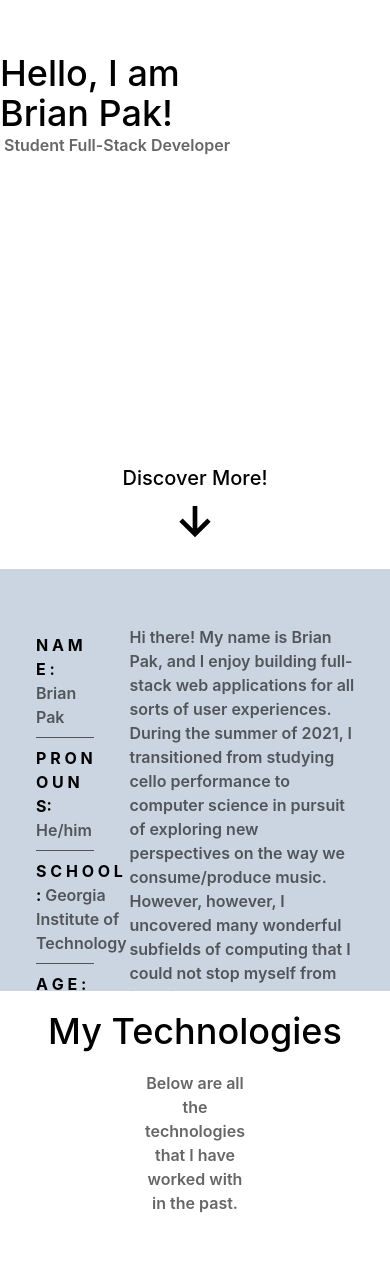
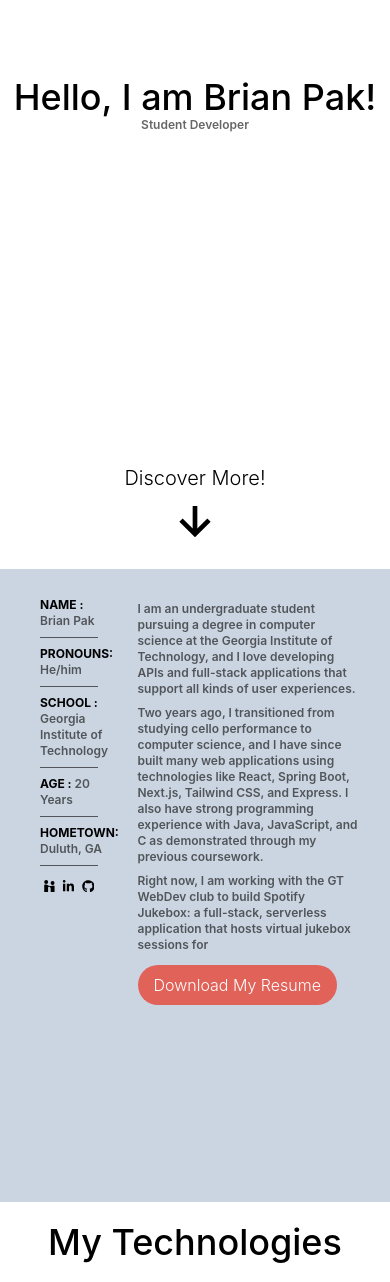
Before and after one commit to brianpak2402/site, a Next.js app: page / in a window 390 px wide. Shown: the part 275-1557 px from the top of the page. Built offline with nearby package versions, Linux system fonts and the light colour scheme; what tailwindcss-animation-delay would draw is missing.

Commit message:
begin adjusting css for mobile

```diff
--- a/app/HorizontalCarousel.tsx
+++ b/app/HorizontalCarousel.tsx
@@ -11,7 +11,6 @@ import TailwindLogo from '../public/images/tailwind-logo.png';
 import SpotifyAPILogo from '../public/images/spotify-api-logo.png';
 import TypeScriptLogo from '../public/images/typescript-logo.png';
 import ChakraUILogo from '../public/images/chakra-ui-logo.png';
-import WebSocketsLogo from '../public/images/websocket-logo.png';
 import FramerMotionLogo from '../public/images/framer-motion-logo.png';
 
 const images:StaticImageData[] = [
@@ -22,7 +21,6 @@ const images:StaticImageData[] = [
   AxiosLogo,
   SpringBootLogo,
   SpotifyAPILogo,
-  WebSocketsLogo,
   ReactLogo,
   JavaScriptLogo,
   TypeScriptLogo,
@@ -37,7 +35,7 @@ export default function HorizontalCarousel() {
       <ul className='w-screen flex flex-nowrap items-center self-center ml-0 animate-scrollHorizontal'>
         {imagesToRender.map((image, i) =>
           <li key={i} className='flex justify-center items-center flex-shrink-0 my-2 px-3 transition duration-300 ease-in-out hover:-translate-y-2'>
-            <Image src={image} alt='tech-logo' width={i%images.length < 8 ? 80 : 60} className='w-full h-full transition duration-500 grayscale hover:grayscale-0'/>
+            <Image src={image} alt='tech-logo' width={i%images.length < 7 ? 80 : 60} className='w-full h-full transition duration-500 grayscale hover:grayscale-0'/>
           </li>
         )}
       </ul>
--- a/app/page.tsx
+++ b/app/page.tsx
@@ -1,23 +1,24 @@
+/* eslint-disable react/no-unescaped-entities */
 "use client";
 
 import Link from 'next/link';
 import { motion } from 'framer-motion';
 import { useRef } from 'react';
 import HorizontalCarousel from './HorizontalCarousel';
-import Navbar from './Navbar';
 
 import { FaLinkedinIn, FaGithub } from 'react-icons/fa';
 import { BiDownArrowAlt } from 'react-icons/bi';
+import { SiHandshake } from 'react-icons/si';
 
 
 // eventually replace title with my image.
 export default function Home() {
-  const techSection = useRef<null | HTMLElement>(null);
+  const aboutSection = useRef<null | HTMLElement>(null);
 
   return (
     <main className="flex flex-col">
       <section className='flex flex-col h-screen w-screen justify-center'>
-        <div className='flex flex-col items-end box-border mr-40 mt-auto' >
+        <div className='flex flex-col items-center md:items-end box-border md:mr-40 mt-auto' >
           <motion.h1
             animate={{ opacity: [0, 1], y: [200, 0] }}
             transition={{ type: "tween", duration: 1, ease: "easeInOut"}}
@@ -28,7 +29,7 @@ export default function Home() {
             animate={{ opacity: [0,1], y:[200,0] }}
             transition={{ type: "tween", duration: 1.20, ease: "easeInOut"}}
           >
-            Student Full-Stack Developer
+            Student Developer
           </motion.p>
         </div>
         <motion.button
@@ -36,68 +37,78 @@ export default function Home() {
           animate={{ opacity: [0, 1]}}
           transition={{ type: "tween", duration: 0.5, delay: 1.5}}
           onClick={() => {
-            techSection!.current!.scrollIntoView({ behavior: "smooth" });
+            aboutSection!.current!.scrollIntoView({ behavior: "smooth" });
           }}
         >
           <h4>Discover More!</h4>
           <BiDownArrowAlt className='h-14 w-14'/>
         </motion.button>
       </section>
-      <section id="about" className='h-screen/2'>
-        <div className='flex flex-row self-center bg-slate-300 h-full w-full py-14 pt-10 pb-16 justify-between'>
-          <div className='m-4 items-start w-1/4 px-5'>
+      <section id="about" className='h-screen-3/4 md:h-screen/2' ref={aboutSection}>
+        <div className='flex flex-row self-center bg-slate-300 h-full w-full justify-between'>
+          <div className='m-5 items-start w-1/4 px-5'>
             <ul className='roboto-mono'>
               <motion.li
                 className='py-2 flex flex-row border-b border-b-black/60'
                 whileInView={{ opacity: [0, 1], x: [-200, 0] }}
-                transition={{ type: "tween", duration: 0.6, ease: "easeOut" }}
+                transition={{ type: "tween", duration: 0.5, ease: "easeOut" }}
                 viewport={{ once: true }}
               >
-                <p> <strong className='text-black'>N A M E : </strong> Brian Pak</p>
+                <p> <strong className='text-black'>NAME : </strong> Brian Pak</p>
               </motion.li>
               <motion.li
                 className='py-2 flex flex-row border-b border-b-black/60'
                 whileInView={{ opacity: [0,1], x: [-200, 0] }}
-                transition={{ type:"tween", duration: 0.6, ease: "easeOut" }}
+                transition={{ type:"tween", duration: 0.5, ease: "easeOut" }}
                 viewport={{ once: true }}
               >
-                <p> <strong className='text-black'>P R O N O U N S: </strong> He/him</p>
+                <p> <strong className='text-black'>PRONOUNS: </strong> He/him</p>
               </motion.li>
               <motion.li
                 className='py-2 flex flex-row border-b border-b-black/60'
                 whileInView={{ opacity: [0, 1], x: [-200, 0] }}
-                transition={{ type: "tween", duration: 0.6, ease: "easeOut" }}
+                transition={{ type: "tween", duration: 0.5, ease: "easeOut" }}
                 viewport={{ once: true }}
               >
-                <p> <strong className='text-black'>S C H O O L : </strong> Georgia Institute of Technology</p>
+                <p> <strong className='text-black'>SCHOOL : </strong> Georgia Institute of Technology</p>
               </motion.li>
               <motion.li
                 className='py-2 flex flex-row border-b border-b-black/60'
                 whileInView={{ opacity: [0, 1], x: [-200, 0] }}
-                transition={{ type: "tween", duration: 0.6, ease: "easeOut" }}
+                transition={{ type: "tween", duration: 0.5, ease: "easeOut" }}
                 viewport={{ once: true }}
               >
-                <p> <strong className='text-black'>A G E : </strong> 20 Years </p>
+                <p> <strong className='text-black'>AGE : </strong> 20 Years </p>
               </motion.li>
               <motion.li
                 className='py-2 flex flex-row border-b border-b-black/60'
                 whileInView={{ opacity: [0, 1], x: [-200, 0] }}
-                transition={{ type: "tween", duration: 0.6, ease: "easeOut" }}
+                transition={{ type: "tween", duration: 0.5, ease: "easeOut" }}
                 viewport={{ once: true }}
               >
-                <p> <strong className='text-black'>H O M E T O W N: </strong> Duluth, GA </p>
+                <p> <strong className='text-black'>HOMETOWN: </strong> Duluth, GA </p>
               </motion.li>
             </ul>
-            <div className='flex flex-row justify-evenly self-center pt-4'>
+            <div className='flex flex-row justify-evenly self-center md:pt-4'>
               <motion.button
                 className='w-10 h-10 hover:rounded-full'
                 whileInView={{ opacity: [0, 1], x: [-100, 0]}}
-                transition={{ type: "tween", duration: 0.6, ease: "easeOut" }}
+                transition={{ type: "tween", duration: 0.5, ease: "easeOut" }}
+                viewport={{ once: true }}
+              >
+                <Link href='https://gatech.joinhandshake.com/stu/users/37132762' className='flex justify-center duration-300 ease-in-out hover:-translate-y-1 hover:scale-110'>
+                  <SiHandshake className='h-full w-2/3'/>
+                </Link>
+              </motion.button>
+              <motion.button
+                className='w-10 h-10 hover:rounded-full'
+                whileInView={{ opacity: [0, 1], x: [-100, 0]}}
+                transition={{ type: "tween", duration: 0.5, ease: "easeOut" }}
                 viewport={{ once: true }}
               >
                 <Link
                   href='https://www.linkedin.com/in/brianpakk/'
-                  className='flex justify-center transition duration-300 ease-in-out hover:-translate-y-1 hover:scale-110'
+                  className='flex justify-center duration-300 ease-in-out hover:-translate-y-1 hover:scale-110'
                 >
                   <FaLinkedinIn className='h-full w-2/3'/>
                 </Link>
@@ -105,79 +116,81 @@ export default function Home() {
               <motion.button
                 className='w-10 h-10 hover:rounded-full'
                 whileInView={{ opacity: [0, 1], x: [-100, 0]}}
-                transition={{ type: "tween", duration: 0.6, ease: "easeOut" }}
+                transition={{ type: "tween", duration: 0.5, ease: "easeOut" }}
                 viewport={{ once: true }}
               >
-                <Link href='https://github.com/brianpak2402' className='flex justify-center transition duration-300 ease-in-out hover:-translate-y-1 hover:scale-110'>
+                <Link href='https://github.com/brianpak2402' className='flex justify-center duration-300 ease-in-out hover:-translate-y-1 hover:scale-110'>
                   <FaGithub  className='h-full w-2/3'/>
                 </Link>
               </motion.button>
             </div>
           </div>
-          <div className='mt-4 mr-8 w-3/4'>
+          <div className='mr-8 py-6 w-3/4'>
             <motion.p
-              className='mb-3'
+              className='my-2'
               whileInView={{ opacity:[0,1], y: [200,0]}}
-              transition={{ type: "tween", duration:1.05, ease: "easeOut" }}
+              transition={{ type: "tween", duration:0.6, ease: "easeOut" }}
               viewport={{ once: true }}
             >
-              Hi there! My name is Brian Pak, and I enjoy building full-stack web applications for all sorts of user
-              experiences. During the summer of 2021, I transitioned from studying cello performance to
-              computer science in pursuit of exploring new perspectives on the way we consume/produce music. However,
-              however, I uncovered many wonderful subfields of computing that I could not stop myself from ignoring.
+              I am an undergraduate student pursuing a degree in computer science at the Georgia Institute of Technology, and I love developing
+              APIs and full-stack applications that support all kinds of user experiences.
             </motion.p>
             <motion.p
-              className=''
+              className='my-2'
               whileInView={{ opacity:[0,1], y: [200,0]}}
-              transition={{ type: "tween", duration:1.1, ease: "easeOut" }}
+              transition={{ type: "tween", duration:0.6, ease: "easeOut" }}
               viewport={{ once: true }}
             >
-              Currently, I am pursuing a degree in Computer Science at the Georgia Institute of Technology.
-              When I am not inside the classroom, I am improving my understanding
-              of web-technologies by building projects.
+              Two years ago, I transitioned from studying cello performance to computer science, and I have since built many web
+              applications using technologies like React, Spring Boot, Next.js, Tailwind CSS, and Express. I also have strong programming experience
+              with Java, JavaScript, and C as demonstrated through my previous coursework.
             </motion.p>
             <motion.p
-              className='mt-3'
+              className='my-2'
               whileInView={{ opacity:[0,1], y: [200,0]}}
-              transition={{ type: "tween", duration:1.2, ease: "easeOut" }}
+              transition={{ type: "tween", duration: 0.6, ease: "easeOut" }}
               viewport={{ once: true }}
             >
               Right now, I am working with the GT WebDev club to build Spotify Jukebox: a full-stack, serverless application
-              that hosts virtual music sessions where the crowd can take control of the aux.
+              that hosts virtual jukebox sessions for
               {/* Don't know what I mean? Come check us out! */}
             </motion.p>
             <motion.button
-              className='bg-notion-legacy-red rounded-full text-white px-4 py-2 my-5'
+              className='bg-notion-legacy-red rounded-full text-white px-4 py-2 my-1 md:my-5 hover:translate-y-1'
               whileInView={{ opacity:[0, 0.7, 1], y: [200, 10, 0] }}
               transition={{ type: "tween", duration:1.2, ease: "easeOut" }}
               viewport={{ once: true }}
+              onClick={() => {
+                window.open("/Pak_Brian_Resume.pdf");
+              }}
             >
-              Click for Resume
+              Download My Resume
             </motion.button>
           </div>
         </div>
       </section>
-      <section className='bg-white h-screen/2 flex flex-col items-center' ref={techSection}>
+      <section className='bg-white h-screen/2 flex flex-col items-center'>
         <motion.h1
-          className='mt-5'
+          className='my-5'
           whileInView={{ opacity: [0, 1], y: [200, 0] }}
-          transition={{ type: "tween", duration: 1, ease: "easeInOut"}}
+          transition={{ type: "tween", duration: 0.6, ease: "easeInOut"}}
           viewport={{ once: true }}
         >
           My Technologies
         </motion.h1>
         <motion.p
-          className='my-5 mx-60 text-center'
+          className='md:mx-60 text-center'
           whileInView={{ opacity:[0,1], y: [200,0]}}
-          transition={{ type: "tween", duration:1, ease: "easeOut" }}
+          transition={{ type: "tween", duration: 0.7,  ease: "easeOut" }}
           viewport={{ once: true }}
         >
-          Below are all the technologies that I have worked with in the past.
+          Below are all the technologies that I have worked with in past projects.
         </motion.p>
         <motion.div
           whileInView={{ opacity: [0, 1], y: [200, 0] }}
           transition={{ type: "tween", duration: 1, ease: "easeOut" }}
           viewport={{ once: true }}
+          className='my-4'
         >
           <HorizontalCarousel />
         </motion.div>
--- a/styles/globals.css
+++ b/styles/globals.css
@@ -16,16 +16,22 @@
     h4 {
         @apply text-xl;
     }
-    p {
+    li, p {
         @apply text-black/60;
         @apply font-semibold;
+        @apply text-xs;
+        @apply md:text-lg;
     }
     strong {
         @apply text-black;
         @apply font-bold;
+        @apply text-xs;
+        @apply md:text-base;
+
     }
     button {
-        @apply font-medium
+        @apply font-light;
+        @apply md:font-medium
     }
     html {
         @apply scroll-smooth
@@ -34,11 +40,6 @@
 
 h1, h2, h3, h4, p, html, button {
     font-family: inter-var, -apple-system, BlinkMacSystemFont, "Segoe UI", Helvetica, "Apple Color Emoji", Arial, sans-serif, "Segoe UI Emoji", "Segoe UI Symbol";;
-}
-
-html {
-    font-size: 16px;
-    font-weight: 400;
 }
 
 .inter-var{
```
Also changed, not shown: public/images/websocket-logo.png (deleted), 1 other file (tests, documents, lock files or other folders).
